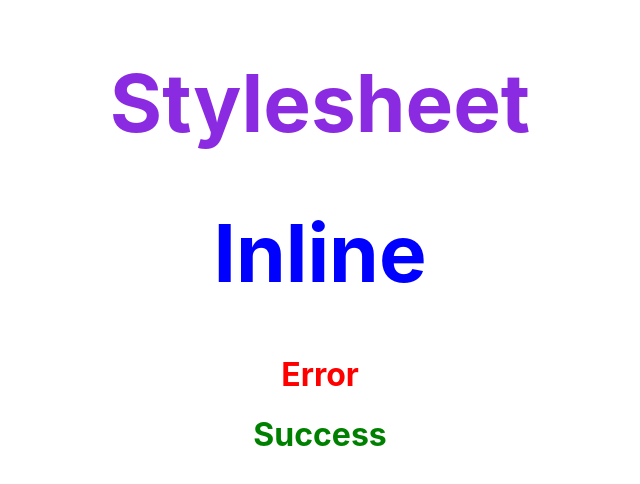
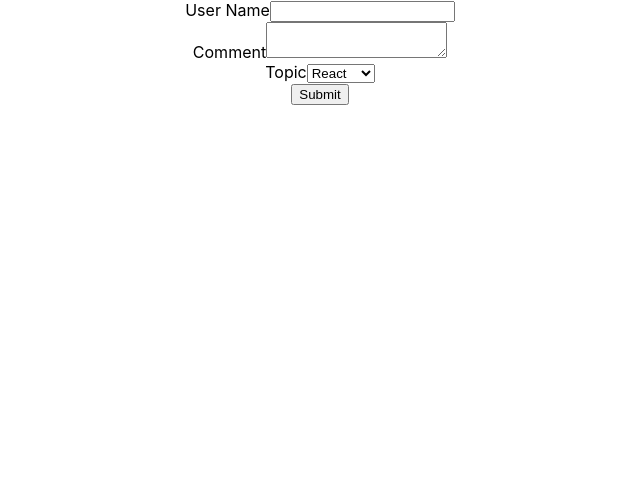
Before and after one commit to almamun6/Hello_React, a React (Create React App) app in the folder hello-world/: page / in a window 1280 px wide. Shown: the top 484 px of the page, without its empty margins (320-960 px from the left). Built offline with nearby package versions, Linux system fonts and the light colour scheme.

Commit message:
Basics of Form Handling

```diff
--- a/hello-world/src/App.js
+++ b/hello-world/src/App.js
@@ -1,52 +1,12 @@
 import React, { Component } from 'react';
-import logo from './logo.svg';
 import './App.css';
-import Greet from './components/Greet'
-import Welcome from './components/Welcome'
-import Hello from './components/Hello'
-import Message from './components/Message'
-import Counter from './components/Counter'
-import FunctionClick from './components/FunctionClick'
-import ClassClick from './components/ClassClick'
-import EventBind from './components/EventBind'
-import ParentComponent from './components/ParentComponent'
-import UserGreeting from './components/UserGreeting'
-import NameList from './components/NameList'
-import Stylesheet from './components/Stylesheet'
-import Inline from './components/Inline'
-import './components/appStyles.css'
-import styles from './components/appStyles.module.css'
-
+import Form from './components/Form'
 
 class App extends Component {
   render() {
     return (
       <div className="App">
-        <Stylesheet />
-        <Inline />
-
-        <h1 className='error'>Error</h1>
-        <h1 className={styles.success}>Success</h1>
-        {/* <NameList /> */}
-        {/* <UserGreeting /> */}
-        {/* <ParentComponent /> */}
-        {/* <EventBind/> */}
-        {/* <FunctionClick />
-        <ClassClick /> */}
-        {/* <Counter/> */}
-        {/* <Message /> */}
-        {/* <Greet name="foo" age="25">
-          <p>This is children property</p>
-        </Greet>
-        <Greet name="moo" age="28">
-          <button>Action</button>
-        </Greet>
-        <Greet name="too" age="27" />
-
-        <Welcome name="foo" age="25" />
-        <Welcome name="moo" age="28" />
-        <Welcome name="too" age="27" /> */}
-        {/* <Hello /> */}
+        <Form />
       </div>
     )
   }
--- /dev/null
+++ b/hello-world/src/components/Form.js
@@ -0,0 +1,72 @@
+import React, { Component } from 'react'
+
+export class Form extends Component {
+
+    constructor(props) {
+        super(props)
+
+        this.state = {
+            username: '',
+            comments: '',
+            topic: 'react'
+        }
+    }
+
+    handleUsernameChange = event => {
+        this.setState({
+            username: event.target.value
+        })
+    }
+
+    handleCommentChange = event => {
+        this.setState({
+            comments: event.target.value
+        })
+    }
+
+    handleTopicChange = event => {
+        this.setState({
+            topic: event.target.value
+        })
+    }
+
+    handleSubmit = event => {
+        alert(`${this.state.username} ${this.state.comments} ${this.state.topic}`)
+        event.preventDefault()
+    }
+
+    render() {
+        return (
+            <div>
+                <form onSubmit={this.handleSubmit}>
+                    <div>
+                        <label>User Name</label>
+                        <input type='text' value={this.state.username}
+                            onChange={this.handleUsernameChange} />
+                    </div>
+
+                    <div>
+                        <label>Comment</label>
+                        <textarea value={this.state.comments}
+                            onChange={this.handleCommentChange}>
+                        </textarea>
+                    </div>
+
+                    <div>
+                        <label>Topic</label>
+                        <select value={this.state.topic}
+                            onChange={this.handleTopicChange}>
+                            <option value="react">React</option>
+                            <option value="angular">Angular</option>
+                            <option value="vue">Vue</option>
+                        </select>
+                    </div>
+
+                    <button type="submit">Submit</button>
+                </form>
+            </div>
+        )
+    }
+}
+
+export default Form
```
